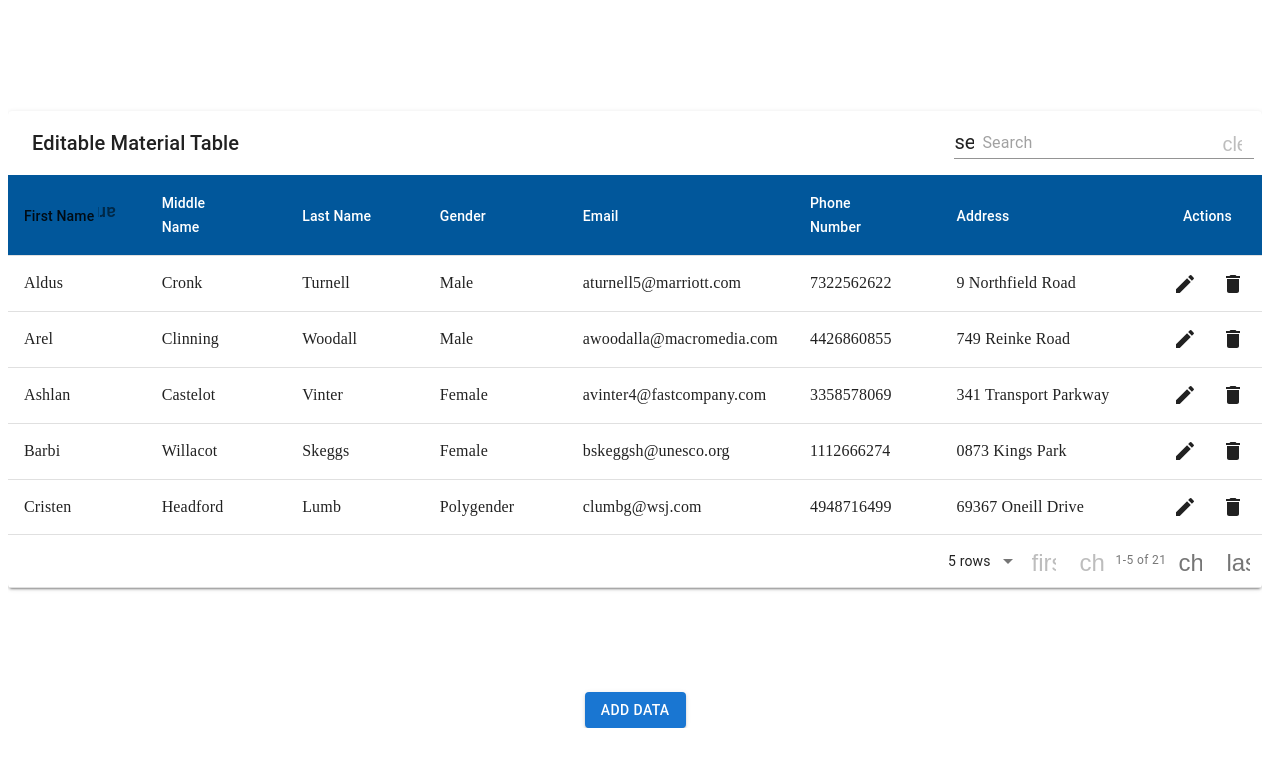
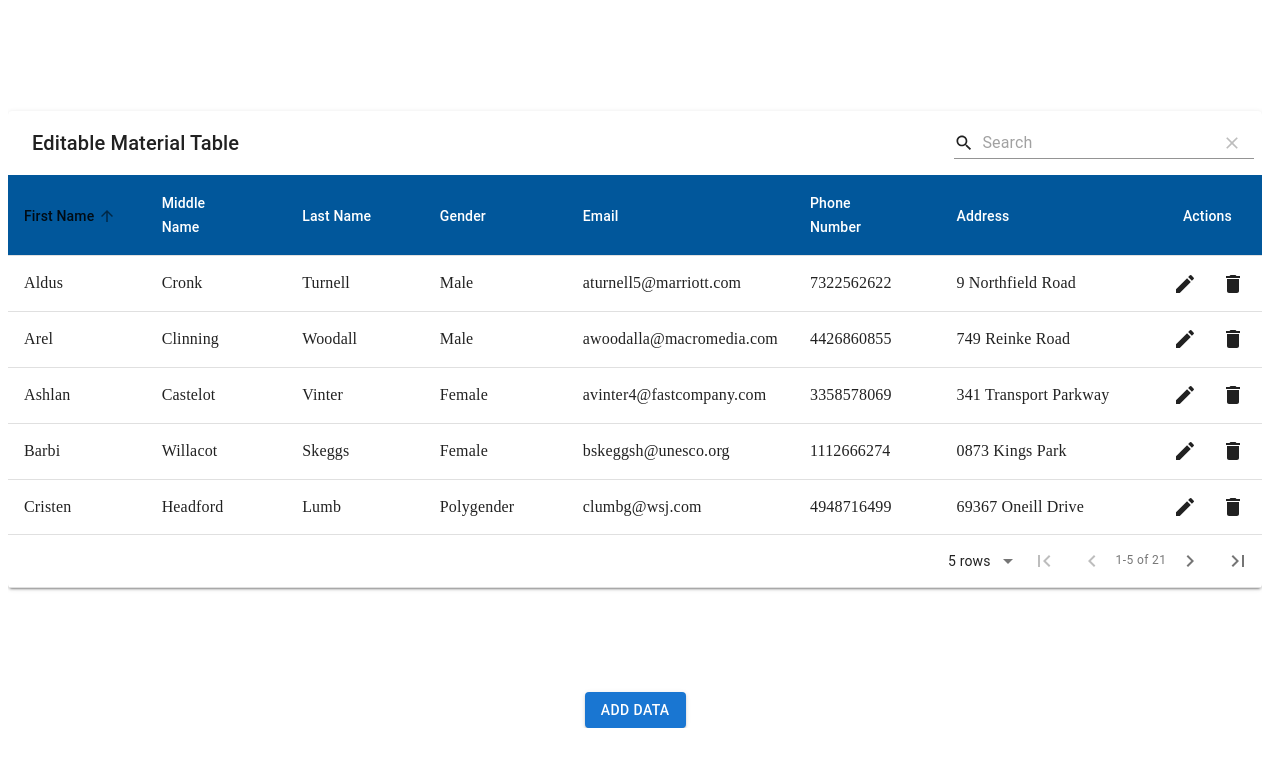
Before and after one commit to SandeepSokle/editable_Material_Table, a React (Create React App) app: page / in a window 1280 px wide. Both pictures are taken after a click on the button "First Name". Shown: the top 766 px of the page. Built offline with nearby package versions, Linux system fonts and the light colour scheme.

Commit message:
update material icons

```diff
--- a/package.json
+++ b/package.json
@@ -5,9 +5,10 @@
   "dependencies": {
     "@emotion/react": "^11.10.0",
     "@emotion/styled": "^11.10.0",
+    "@material-ui/core": "^4.12.4",
+    "@material-ui/icons": "^4.11.3",
     "@mui/icons-material": "^5.8.4",
     "@mui/material": "^5.9.3",
-    "@material-ui/core": "^4.12.4",
     "@testing-library/jest-dom": "^5.16.5",
     "@testing-library/react": "^13.3.0",
     "@testing-library/user-event": "^13.5.0",
--- a/src/components/table/materialTable.js
+++ b/src/components/table/materialTable.js
@@ -2,12 +2,52 @@
 
 import DeleteIcon from '@mui/icons-material/Delete';
 import EditIcon from '@mui/icons-material/Edit';
+import { forwardRef } from "react";
+
+import AddBox from "@material-ui/icons/AddBox";
+import ArrowDownward from "@material-ui/icons/ArrowDownward";
+import Check from "@material-ui/icons/Check";
+import ChevronLeft from "@material-ui/icons/ChevronLeft";
+import ChevronRight from "@material-ui/icons/ChevronRight";
+import Clear from "@material-ui/icons/Clear";
+import DeleteOutline from "@material-ui/icons/DeleteOutline";
+import Edit from "@material-ui/icons/Edit";
+import FilterList from "@material-ui/icons/FilterList";
+import FirstPage from "@material-ui/icons/FirstPage";
+import LastPage from "@material-ui/icons/LastPage";
+import Remove from "@material-ui/icons/Remove";
+import Search from "@material-ui/icons/Search";
+import ViewColumn from "@material-ui/icons/ViewColumn";
+
+const tableIcons = {
+  Add: forwardRef((props, ref) => <AddBox {...props} ref={ref} />),
+  Check: forwardRef((props, ref) => <Check {...props} ref={ref} />),
+  Clear: forwardRef((props, ref) => <Clear {...props} ref={ref} />),
+  Delete: forwardRef((props, ref) => <DeleteOutline {...props} ref={ref} />),
+  DetailPanel: forwardRef((props, ref) => (
+    <ChevronRight {...props} ref={ref} />
+  )),
+  Edit: forwardRef((props, ref) => <Edit {...props} ref={ref} />),
+  Filter: forwardRef((props, ref) => <FilterList {...props} ref={ref} />),
+  FirstPage: forwardRef((props, ref) => <FirstPage {...props} ref={ref} />),
+  LastPage: forwardRef((props, ref) => <LastPage {...props} ref={ref} />),
+  NextPage: forwardRef((props, ref) => <ChevronRight {...props} ref={ref} />),
+  PreviousPage: forwardRef((props, ref) => (
+    <ChevronLeft {...props} ref={ref} />
+  )),
+  ResetSearch: forwardRef((props, ref) => <Clear {...props} ref={ref} />),
+  Search: forwardRef((props, ref) => <Search {...props} ref={ref} />),
+  SortArrow: forwardRef((props, ref) => <ArrowDownward {...props} ref={ref} />),
+  ThirdStateCheck: forwardRef((props, ref) => <Remove {...props} ref={ref} />),
+  ViewColumn: forwardRef((props, ref) => <ViewColumn {...props} ref={ref} />),
+};
 
 export const Table = (props) => {
   const { data, columns, setSelectedData, handleOpen, handleOpenD, title } =
     props;
   return (
     <MaterialTable
+      icons={tableIcons}
       title={title}
       columns={columns}
       data={data}
```
